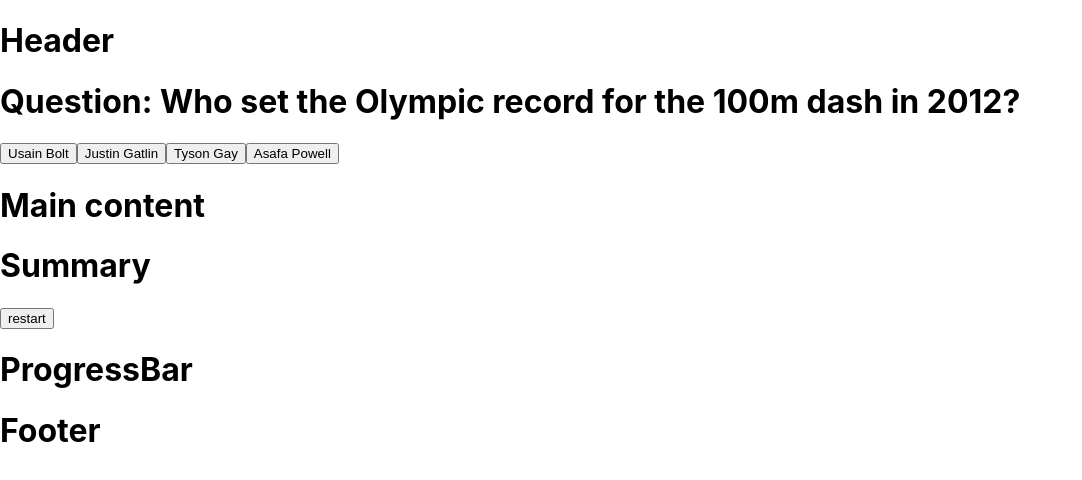
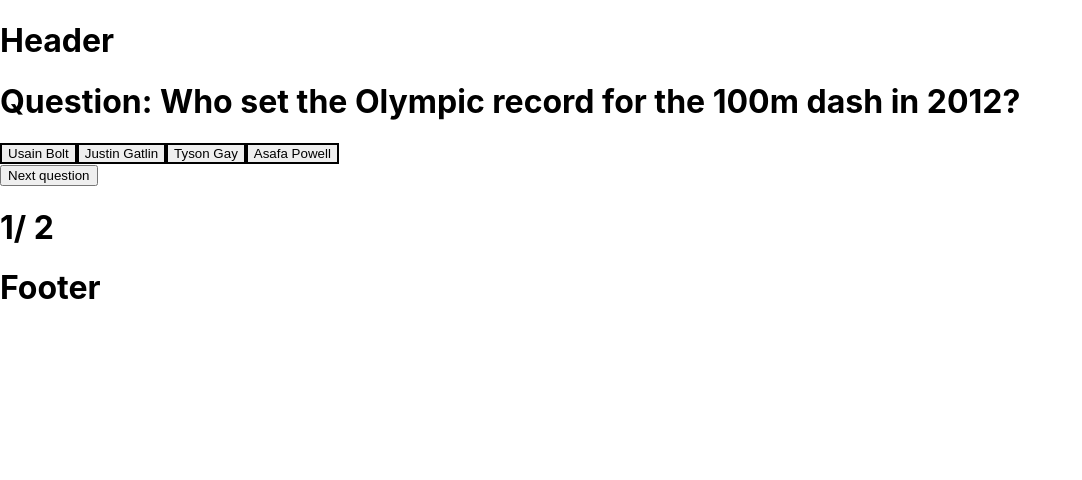
Before and after one commit to Technigo/project-redux-quiz-old, a React (Create React App) app: page / in a window 1280 px wide. Shown: the top 480 px of the page, without its empty margins (0-1082 px from the left). Built offline with nearby package versions, Linux system fonts and the light colour scheme.

Commit message:
all changes from 26oct added

```diff
--- a/src/components/Buttons.js
+++ b/src/components/Buttons.js
@@ -1,6 +1,4 @@
 import React from 'react'
-import { useDispatch } from 'react-redux'
-import { quiz } from 'reducers/quiz'
 // import { useSelector } from 'react-redux'
 
 // export const OptionsButton = ({ questions.options }) => {
@@ -13,13 +11,8 @@ import { quiz } from 'reducers/quiz'
 //   )
 // }
 
-export const Button = ({ buttonText }) => {
-  const dispatch = useDispatch()
-  const onRestart = () => {
-    dispatch(quiz.actions.restart());
-  }
-
+export const Button = ({ buttonText, handleClick }) => {
   return (
-    <button type="button" onClick={() => onRestart()}>{buttonText}</button>
+    <button type="button" onClick={handleClick}>{buttonText}</button>
   )
 }
--- a/src/components/CurrentQuestion.js
+++ b/src/components/CurrentQuestion.js
@@ -1,6 +1,7 @@
 import React from 'react'
 import { useSelector, useDispatch } from 'react-redux'
 import { quiz } from 'reducers/quiz';
+import { useState } from 'react'
 
 export const CurrentQuestion = () => {
   const question = useSelector((store) => store.quiz.questions[store.quiz.currentQuestionIndex])
@@ -9,24 +10,27 @@ export const CurrentQuestion = () => {
   console.log(question);
 
   const dispatch = useDispatch();
+  const [borderColor, setBorderColor] = useState('black');
 
   if (!question) {
     return <h1>Oh no! I could not find the current question!</h1>
   }
 
-  // const onAnswerSubmit = (id, index) => {
-  //   dispatch(quiz.actions.submitAnswer({ questionId: id, answerIndex: index }))
-  // }
-  const onAnswerSubmit = (questionId, answerIndex) => {
+  const onAnswerSubmit = (questionId, answerIndex, correctAnswerIndex) => {
     dispatch(quiz.actions.submitAnswer(
-      { questionId, answerIndex }
+      { questionId, answerIndex, correctAnswerIndex }
     ));
-    if (question.correctAnswerIndex === answerIndex) {
-      dispatch(quiz.actions.goToNextQuestion());
+    if (answerIndex === correctAnswerIndex) {
+      setBorderColor('green');
     } else {
-      window.alert('Sorry, wrong answer');
+      setBorderColor('red');
     }
   }
+
+  const ButtonAnswer = {
+    border: `solid ${borderColor} 2px`
+  }
+
   return (
     <div>
       <h1>Question: {question.questionText}</h1>
@@ -35,7 +39,8 @@ export const CurrentQuestion = () => {
           <button
             onClick={() => onAnswerSubmit(question.id, index)}
             key={option}
-            type="button">{option}
+            type="button"
+            style={ButtonAnswer}>{option}
           </button>
         )
       })}
--- a/src/components/Main.js
+++ b/src/components/Main.js
@@ -1,17 +1,43 @@
 import React from 'react'
 import { CurrentQuestion } from 'components/CurrentQuestion';
 import Summary from 'components/Summary';
-// import Welcome from './Welcome';
+import { useSelector, useDispatch } from 'react-redux'
+import { quiz } from 'reducers/quiz'
+import { Button } from './Buttons';
 
 const Main = () => {
+  const dispatch = useDispatch()
+  const quizOver = useSelector((store) => store.quiz.quizOver);
+  console.log(quizOver)
+
+  const onRestart = () => {
+    dispatch(quiz.actions.restart());
+  }
+
+    const onNextQuestion = () => {
+    dispatch(quiz.actions.goToNextQuestion());
+  }
+
+
+  if (!quizOver) {
     return (
       <main>
-      {/* <Welcome /> */}
         <CurrentQuestion />
-      <h1>Main content</h1>
+        <Button
+          handleClick={() => onNextQuestion()}
+          buttonText="Next question" />
+      </main>
+    )
+  } else {
+    return (
+      <main>
         <Summary />
+        <Button
+          handleClick={() => onRestart()}
+          buttonText="Start over" />
       </main>
     )
   }
+}
 
 export default Main;
--- a/src/components/ProgressBar.js
+++ b/src/components/ProgressBar.js
@@ -1,9 +1,12 @@
 import React from 'react'
+import { useSelector } from 'react-redux';
 
 const ProgressBar = () => {
+  const allQuestions = useSelector((state) => state.quiz.questions)
+  const currentQuestion = useSelector((state) => state.quiz.currentQuestionIndex)
   return (
     <div>
-      <h1>ProgressBar</h1>
+      <h1>{(currentQuestion + 1)}/ {allQuestions.length}</h1>
     </div>
   )
 }
--- a/src/components/Welcome.js
+++ b/src/components/Welcome.js
@@ -12,7 +12,9 @@ const Welcome = () => {
   return (
     <div>
       <h1>Welcome</h1>
-      <Button />
+      <Button
+        handleClick={() => onStartQuiz()}
+        buttonText="Start the quiz here!" />
     </div>
   )
 }
```
Lines whose indentation alone changed are shown as unchanged.
